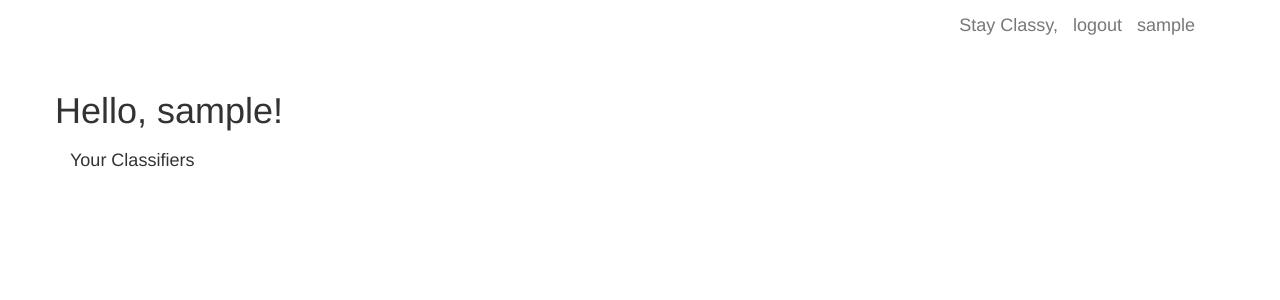
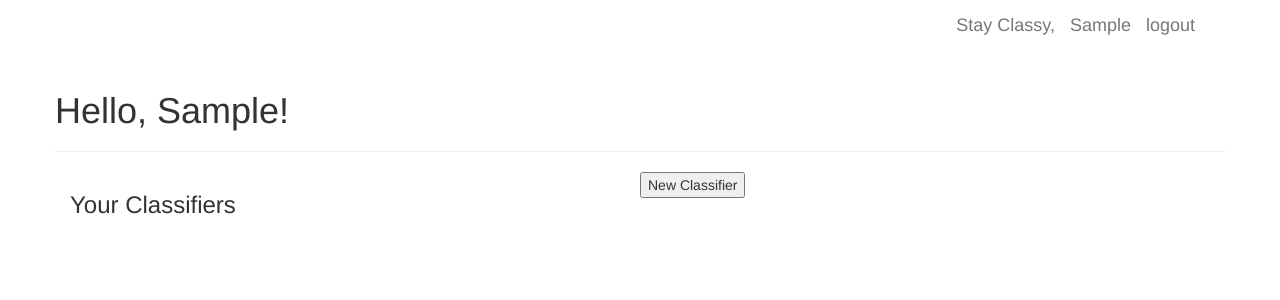
Before and after one commit to nathanrogers18/text-classifier-django, a Django app: page /profile/1 in a window 1280 px wide. Shown: the top 300 px of the page. Run offline with Django 3.2, Linux system fonts and the light colour scheme; the visitor is signed in with stand-in values (Sample User, id 1); data comes from the database, SQL or seed files in the repository; data that the repository does not hold is empty; parts of the project's set-up code (start-up, migrations or seed data) failed here and were passed over; some libraries are stand-ins or nearby versions.

Commit message:
Fixed layout issue in navbar

```diff
--- a/classy/templates/classy/base.html
+++ b/classy/templates/classy/base.html
@@ -13,8 +13,8 @@
     <nav class="navbar navbar-default navbar-static-top">
       <div class="container">
         {% if user.is_authenticated %}
-        <a class="navbar-brand pull-right" href="/">{{ user.username }}</a>
-        <a class="navbar-brand pull-right" href="/login">logout</a>
+        <a class="navbar-brand pull-right" href="/logout">logout</a>
+        <a class="navbar-brand pull-right" href="/profile/{{ user.id }}">{{ user.username|title }}</a>
         {% else %}
         <a class="navbar-brand pull-right" href="/login">Login</a>
         {% endif %}
--- a/classy/templates/classy/profile.html
+++ b/classy/templates/classy/profile.html
@@ -2,17 +2,23 @@
 {% block body %}
       <div class="container">
         <div class="row">
-          <h1>Hello, {{ user.username }}!</h1>
+          <h1>Hello, {{ user.username|title }}!</h1>
+          <hr>
         </div>
       </div>
       <div class="container">
         <div class="row">
           <div class="col-md-6">
-            <h4>Your Classifiers</h4>
+            <h3>Your Classifiers</h3>
+          </div>
+          <div class="container">
+            <div class="row">
+                <button type="button" name="button">New Classifier</button>
+            </div>
           </div>
         </div>
         <div class="row">
-          <div class="col-md-4">
+          <div class="col-md-4 col-md-offset-1">
             <ul>
               {% for classifier in user.classifier_set.all %}
               <li>{{ classifier.name }}</li>
```
